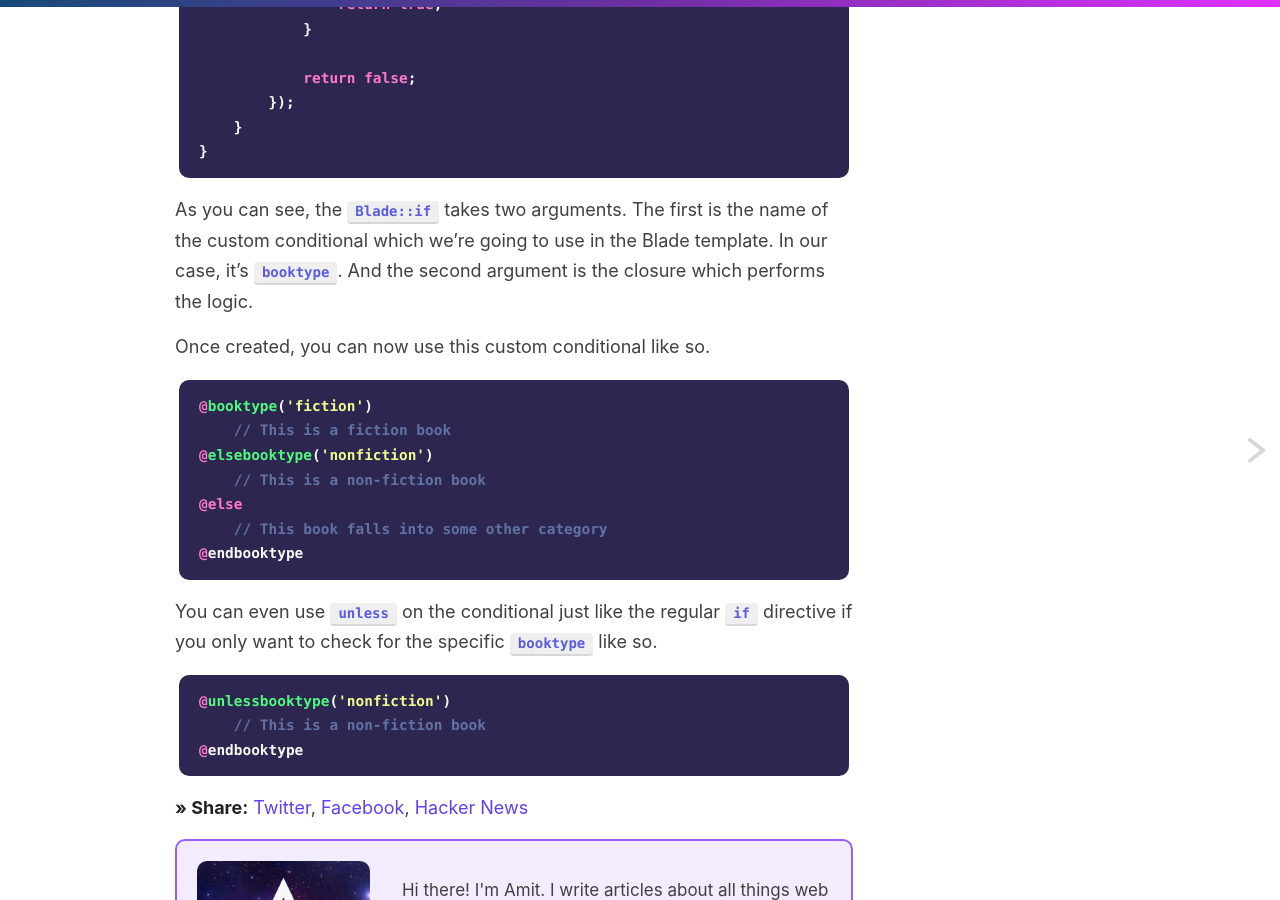
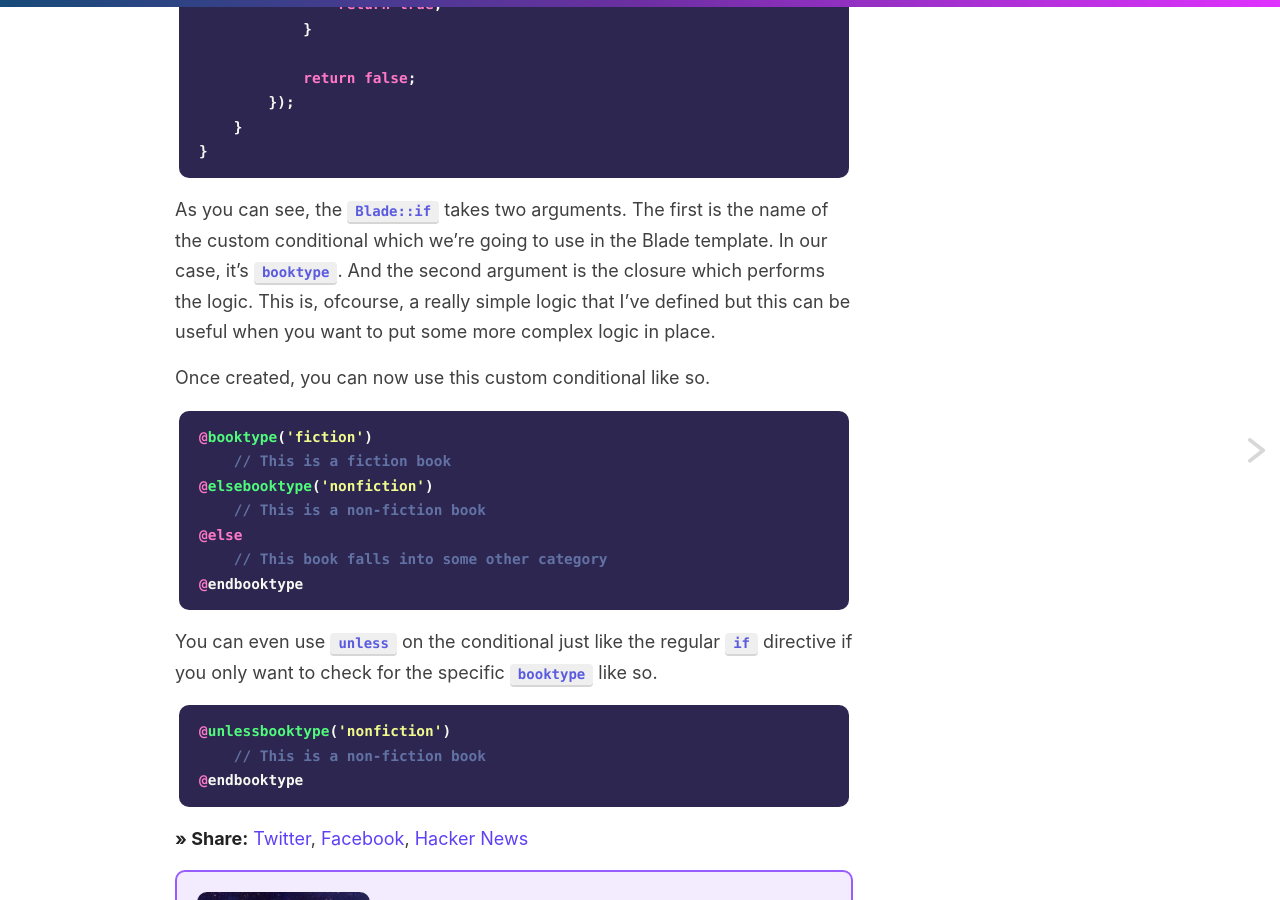
Before and after one commit to varunkumardev/amitmerchant1990.github.io, a Jekyll site: the page built from _posts/2020-07-31-creating-your-own-custom-conditional-directives-laravel-blade.md, in a window 1280 px wide and 900 px high, scrolled down 981 px. Built offline with Jekyll 4.4.1, drawn with Linux system fonts in a browser that asks for light colours; comment, search, counter and statistics services are not loaded.

Commit message:
improve post.

````diff
--- a/_posts/2020-07-31-creating-your-own-custom-conditional-directives-laravel-blade.md
+++ b/_posts/2020-07-31-creating-your-own-custom-conditional-directives-laravel-blade.md
@@ -33,7 +33,7 @@ class AppServiceProvider extends ServiceProvider
 }
 ```
 
-As you can see, the `Blade::if` takes two arguments. The first is the name of the custom conditional which we're going to use in the Blade template. In our case, it's `booktype`. And the second argument is the closure which performs the logic.
+As you can see, the `Blade::if` takes two arguments. The first is the name of the custom conditional which we're going to use in the Blade template. In our case, it's `booktype`. And the second argument is the closure which performs the logic. This is, ofcourse, a really simple logic that I've defined but this can be useful when you want to put some more complex logic in place.
 
 Once created, you can now use this custom conditional like so.
 
````
